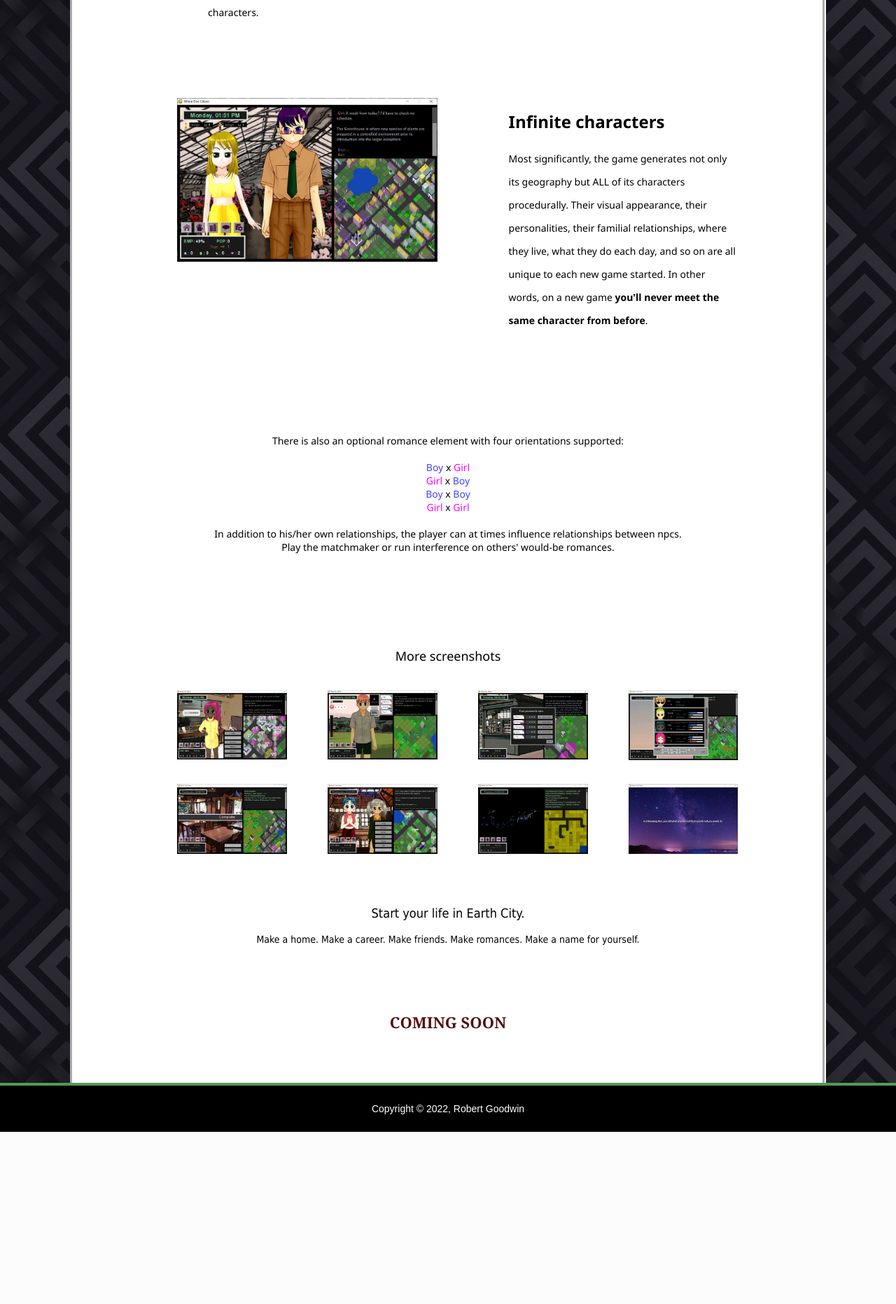
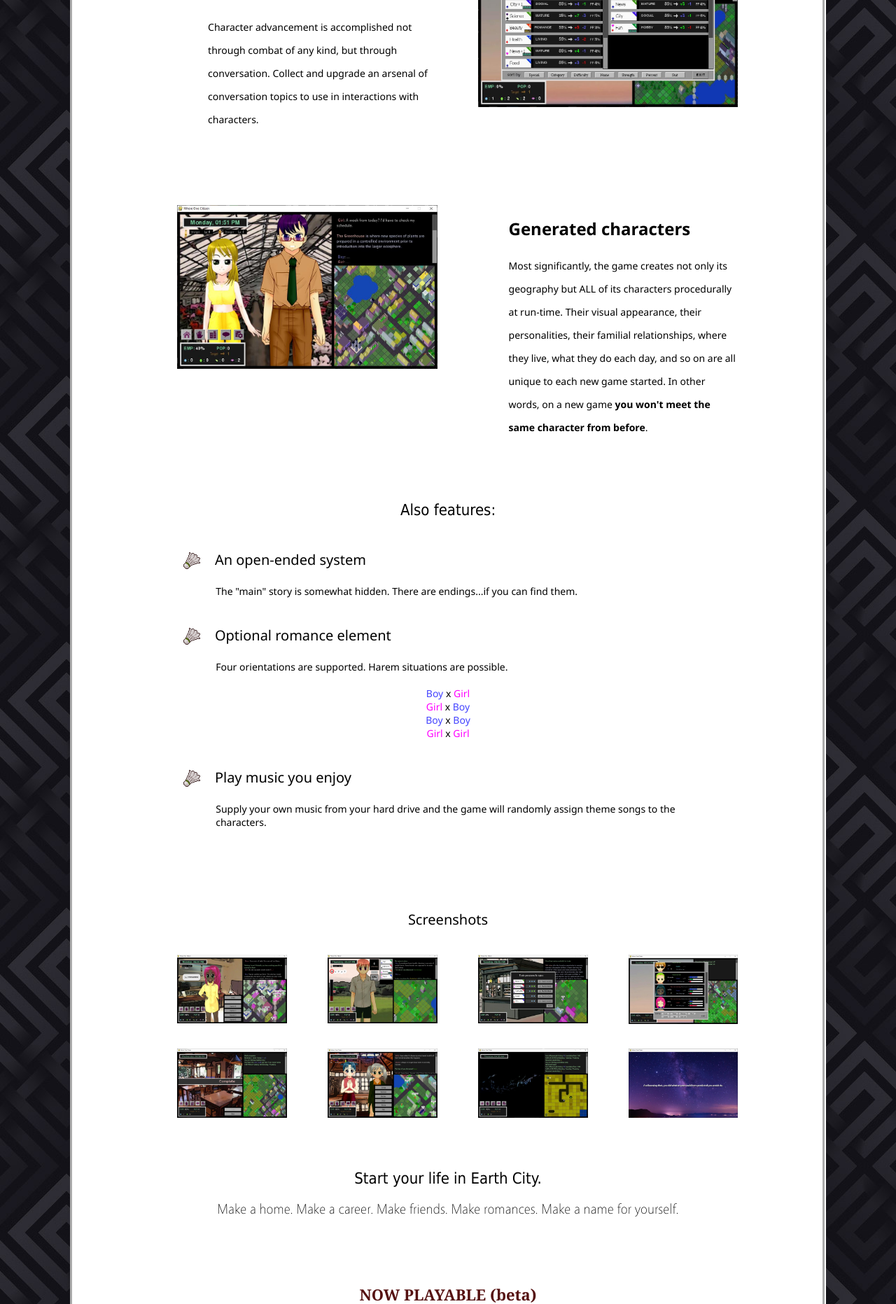
Before and after one commit to robertgoodwin00/where-one-citizen, a PHP site: page /where-one-citizen/index.html in a window 1280 px wide. Shown: the part 2419-4282 px from the top of the page at 70% size. Before the commit the page ends 4036 px from the top, so only its background shows below. Run offline with PHP 8.4, Linux system fonts and the light colour scheme.

Commit message:
beta available

```diff
--- a/index.html
+++ b/index.html
@@ -100,10 +100,11 @@
                              <div class="doing">
                                 <span class="robertnote">Author note:</span>
                                 <span class="doingC">
-                                    As of May 2022 it has been in development for a decade already. Nearly ready for first release.
+                                    My largest experiment, a decade in the making
                                 </span>
                             </div>
-                             <div class="doingD">Work in progress</div>
+                             <div class="doingD">7-23-2022 Beta now available to play!</div>
+
                         </div>
                     </a>
                 </div>
--- a/where-one-citizen/css/where-one-citizen.css
+++ b/where-one-citizen/css/where-one-citizen.css
@@ -1,6 +1,13 @@
 
 
 @import url('https://fonts.googleapis.com/css?family=Lato:100,100i,300,300i,400,400i,700,700i,900,900i');
+
+
+
+@font-face {
+font-family: 'Vegur';
+src: url('../fonts/VegurLight.otf');
+}
 
 
 
--- a/where-one-citizen/index.html
+++ b/where-one-citizen/index.html
@@ -76,16 +76,33 @@
                         Latest Update
                     </div>
 
-                    <span class="news-datestring">
+                    <!--<span class="news-datestring">
                         5-19-2022
                     </span>
                     ~
                     <span class="news-item">
                         Entering beta-testing for Windows & Mac
+                    </span>-->
+					<span class="news-datestring">
+                        7-23-2022
+                    </span>
+                    ~
+                    <span class="news-item">
+                        Beta is available to play!
+						<br>
+						<br><span style="font-size:18px;"><a href="#downloads">Download</a></span>
+						&nbsp; <span style="font-size:14px;">for Windows or MacOS</span>
+
                     </span>
                 </div>
 
+
+				<div class="text-center" style="font-family:Vegur,Tahoma,sans-serif; font-size:32px; padding-top:50px; padding-bottom:25px;">
+					Endless characters are waiting to meet you
                 </div>
+
+            </div>
+
 
 
             <!-- content -->
@@ -221,12 +238,12 @@
 
                     <div class="col-sm-5 feature-div">
                         <div class="doing">
-                            <span id="doingA">Infinite characters</span>
+                            <span id="doingA">Generated characters</span>
                         </div>
                         <div class="doing">
                             <span class="doingB">
-                                Most significantly, the game generates not only its geography but ALL of its characters procedurally. Their visual appearance, their personalities, their familial relationships, where they live, what they do each day, and so on are all unique to each new game started.
-                                In other words, on a new game <span style="font-weight:bold;">you'll never meet the same character from before</span>.
+                                Most significantly, the game creates not only its geography but ALL of its characters procedurally at run-time. Their visual appearance, their personalities, their familial relationships, where they live, what they do each day, and so on are all unique to each new game started.
+                                In other words, on a new game <span style="font-weight:bold;">you won't meet the same character from before</span>.
                             </span>
                         </div>
 
@@ -237,29 +254,64 @@
 
                 <br><br><br><br>
 
+				<div class="text-center" style="font-size:22px; font-family: Tahoma, sans-serif; padding-bottom:25px;">
+					Also features:
+				</div>
 
+				<div style="font-size:16px; margin-left:10%; margin-right:10%; margin-top:20px; margin-bottom:40px;">
+					<img src="../imgs/birdie.png" align="left">&nbsp;&nbsp;&nbsp;
+					<span style="font-size:20px;">An open-ended system</span>
+					<br><br>
+					<div style="margin-left:50px; font-size:14px;">
+						The "main" story is somewhat hidden. There are endings...if you can find them.
+					</div>
 
-                <div style="font-size:14px; margin:5% 20px; padding:10px 30px;" class="text-center">
-                    There is also an optional romance element with four orientations supported:
-                    <br>
+				</div>
+
+				<div style="font-size:16px; margin-left:10%; margin-right:10%; margin-top:20px; margin-bottom:40px;">
+					<img src="../imgs/birdie.png" align="left">&nbsp;&nbsp;&nbsp;
+					<span style="font-size:20px;">Optional romance element</span>
+					<br><br>
+					<div style="margin-left:50px; font-size:14px;">
+						Four orientations are supported. Harem situations are possible.
+					</div>
+
+					<div style="font-size:14px; margin:0% 20px; padding:0px 30px;" class="text-center">
 
 						<br><span style="color:#44f">Boy</span> x <span style="color:fuchsia">Girl</span>
 						<br><span style="color:fuchsia">Girl</span> x <span style="color:#44f">Boy</span>
 						<br><span style="color:#44f">Boy</span> x <span style="color:#44f">Boy</span>
 						<br><span style="color:fuchsia">Girl</span> x <span style="color:fuchsia">Girl</span>
 
+						<!--<br><br>
+						<div>In addition to his/her own relationships, the player can at times influence relationships between npcs.</div>
+						<div>Play the matchmaker or run interference on others' would-be romances.</div>-->
+
+					</div>
+				</div>
+
+
+
+				<div style="font-size:16px; margin-left:10%; margin-right:10%; margin-top:20px; margin-bottom:40px;">
+					<img src="../imgs/birdie.png" align="left">&nbsp;&nbsp;&nbsp;
+					<span style="font-size:20px;">Play music you enjoy</span>
 					<br><br>
-                    <div>In addition to his/her own relationships, the player can at times influence relationships between npcs.</div>
-                    <div>Play the matchmaker or run interference on others' would-be romances.</div>
+					<div style="margin-left:50px; font-size:14px;">
+						Supply your own music from your hard drive and the game will randomly assign theme songs to the characters.
 					</div>
+
+				</div>
+
+
+
 
 
 
                 <br><br><br><br>
 
 
-                <div style="font-size:18px; margin-bottom:20px;" class="text-center">
-                    More screenshots
+                <div style="font-size:20px; margin-bottom:20px;" class="text-center">
+                    Screenshots
                 </div>
 
                 <div class="row center-div">
@@ -322,24 +374,42 @@
 
 		<br><br><br>
 
-		<div class="text-center" style="font-size:18px; font-family:Tahoma, san-serif;">Start your life in Earth City.</div>
+		<div class="text-center" style="font-size:22px; font-family:Tahoma, san-serif;">Start your life in Earth City.</div>
 		<br>
- 		<div class="text-center" style="font-size:14px; font-family:Tahoma, san-serif;">Make a home. Make a career. Make friends. Make romances. Make a name for yourself.</div>
+ 		<div class="text-center" style="font-size:20px; font-family:Vegur, Tahoma, san-serif;">Make a home. Make a career. Make friends. Make romances. Make a name for yourself.</div>
 
 
                 <br><br><br><br><br>
 
 
 
-                <div class="text-center" style="color:#511; font-size:22px; font-weight:bold; font-family:Cambria, Cochin, Georgia, Times, 'Times New Roman', serif">
-                    COMING SOON
+                <div id="downloads" class="text-center" style="color:#511; font-size:22px; font-weight:bold; font-family:Cambria, Cochin, Georgia, Times, 'Times New Roman', serif">
+                    NOW PLAYABLE (beta)
+                </div>
+
+				<div class="text-center" style="font-size:16px;">
+					<br>version 2.3.0
+					<br>
+					<br><a href="https://drive.google.com/file/d/1PhFH7_gcHIoi31XsRUuGWDpUtM6B_F04/view?usp=sharing">DOWNLOAD for Windows</a>
+					<br><a href="https://drive.google.com/file/d/1Y2ACCjiaTUHO9H3rw0j8hyhVadtszVeJ/view?usp=sharing">DOWNLOAD for MacOS</a>
+					<br>
+					<br>
+				</div>
+
+				<div class="text-center">
+					<br>You may encounter bugs and crashes. Please report bugs to flowerthief00atyahoo.com.
 				</div>
 
 
-                <br><br><br>
+                <br><br><br><br>
 
             </div>
 
+
+			<div class="text-center" style="font-size:16px;">
+				This game is in continuous development.
+			</div>
+			<br><br><br><br>
 
 
             <?php include('../php/foot.php'); ?>
```
Also changed, not shown: where-one-citizen/fonts/Vegur.otf (added), where-one-citizen/fonts/VegurLight.otf (added), where-one-citizen/imgs/panorama.jpg, where-one-citizen/imgs/panorama_old.jpg (added). Lines whose indentation alone changed are shown as unchanged.
